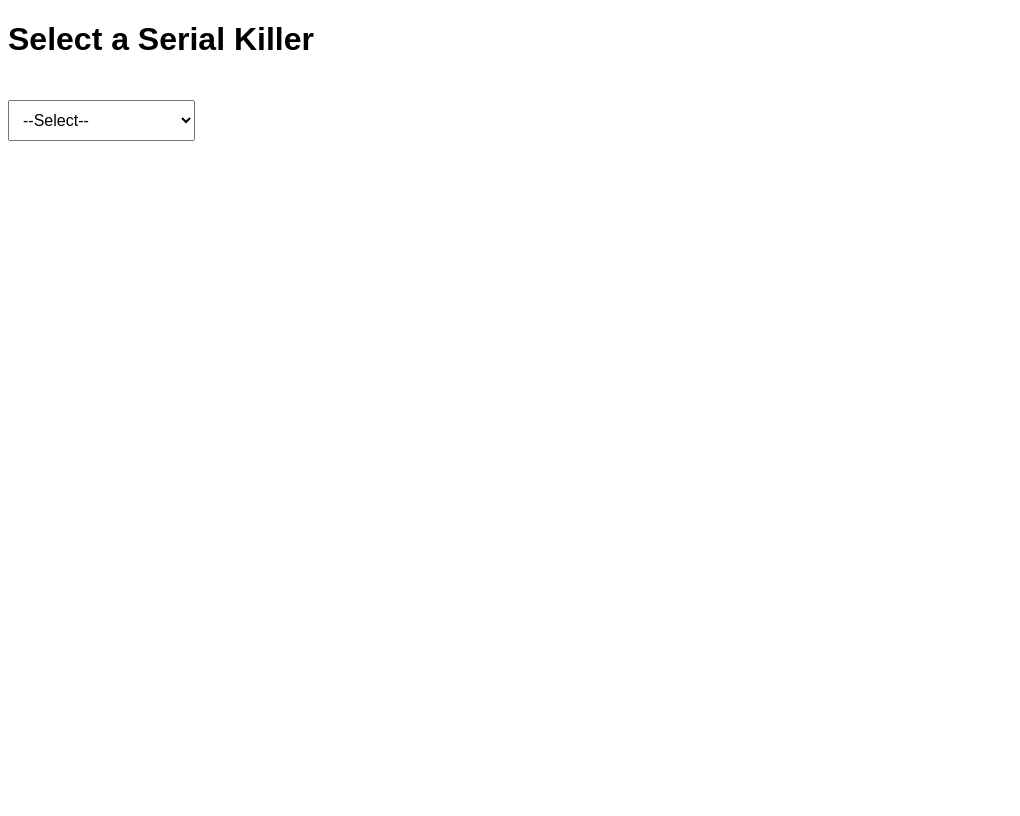
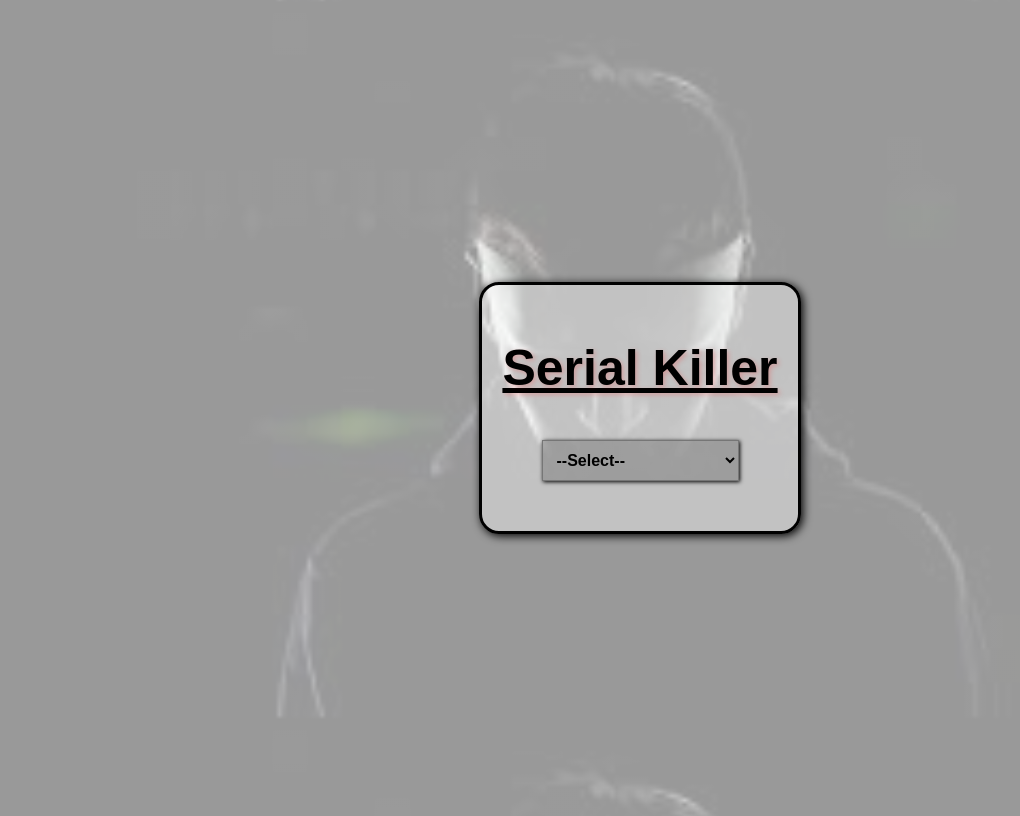
Before and after one commit to ats633/criminal-psychology-visualization, a plain HTML site: page index.html in a window 1280 px wide. Shown: the whole page, without its empty margins (0-1020 px from the left). Drawn offline with Linux system fonts and the light colour scheme.

Commit message:
Improved UI

```diff
--- a/index.html
+++ b/index.html
@@ -8,8 +8,8 @@
     <script src="script.js"></script>
 </head>
 <body>
-
-    <h1>Select a Serial Killer</h1>
+    <div class="main">
+    <h1>Serial Killer</h1>
 
     <!-- Dropdown menu -->
     <select id="serialKillersDropdown" onchange="showSelectedKiller()">
@@ -33,6 +33,7 @@
 
     <!-- Stats will be shown here -->
     <div id="selectedKiller"></div>
+</div>
 
     <!-- JavaScript to handle dropdown selection -->
 
--- a/style.css
+++ b/style.css
@@ -1,10 +1,37 @@
 body {
     font-family: Arial, sans-serif;
+    height: 100vh;
+    display: flex;
+    align-items: center;
+    justify-content: center;
+    background-image:  linear-gradient(rgba(255, 255, 255, 0.6), rgba(255, 255, 255, 0.6)),
+    url('image.png');
+    background-size: contain;
+
+}
+.main{
+    display: flex;
+    align-items: center;
+    justify-content: center;
+    flex-direction: column;
+    border: 3px solid black;
+    padding: 20px;
+    border-radius: 20px;
+    background-color: rgba(255, 255, 255, 0.4);
+    box-shadow: 2px 2px 10px;
+}
+h1{
+    text-shadow: 2px 2px 5px rgba(255, 0, 0, 0.202);
+    text-decoration: underline;
+    font-size: 50px;
 }
 select {
-    margin: 20px 0;
+    margin: 10px 0;
     padding: 10px;
     font-size: 16px;
+    background-color: rgba(100, 100, 100, 0.394);
+    font-weight: 900;
+    box-shadow: 1px 1px 4px;
 }
 #selectedKiller {
     margin-top: 20px;
```
Also changed, not shown: image.png (added).
